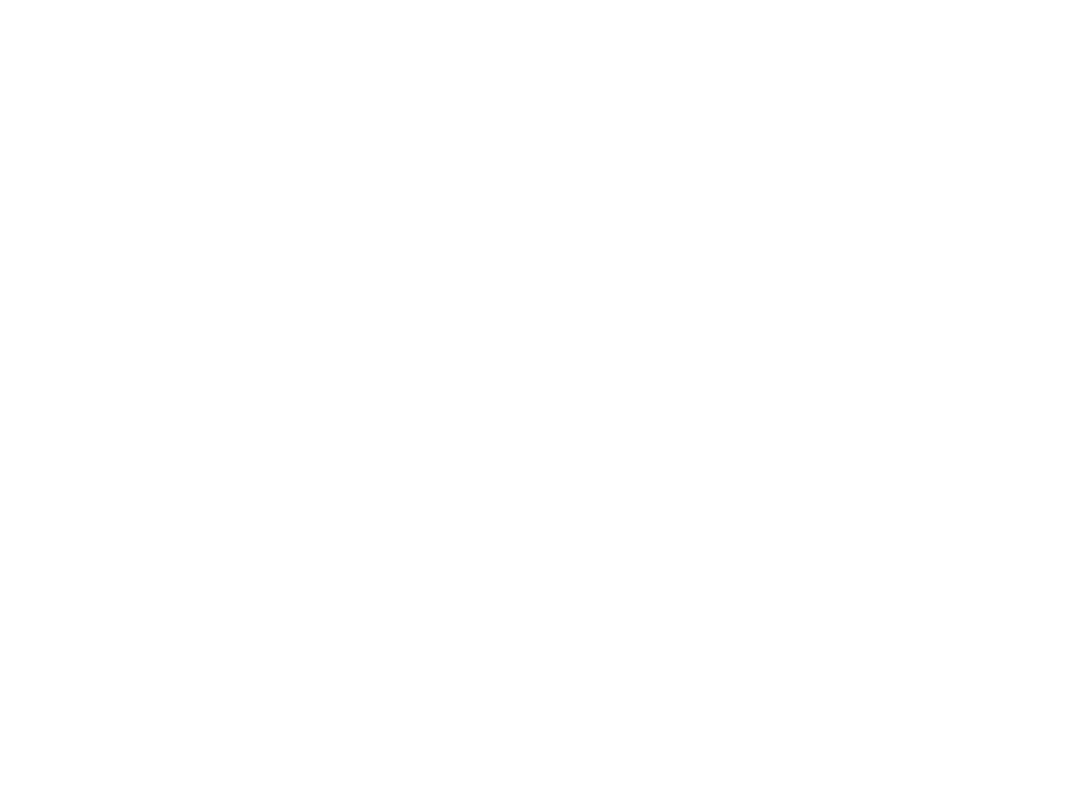
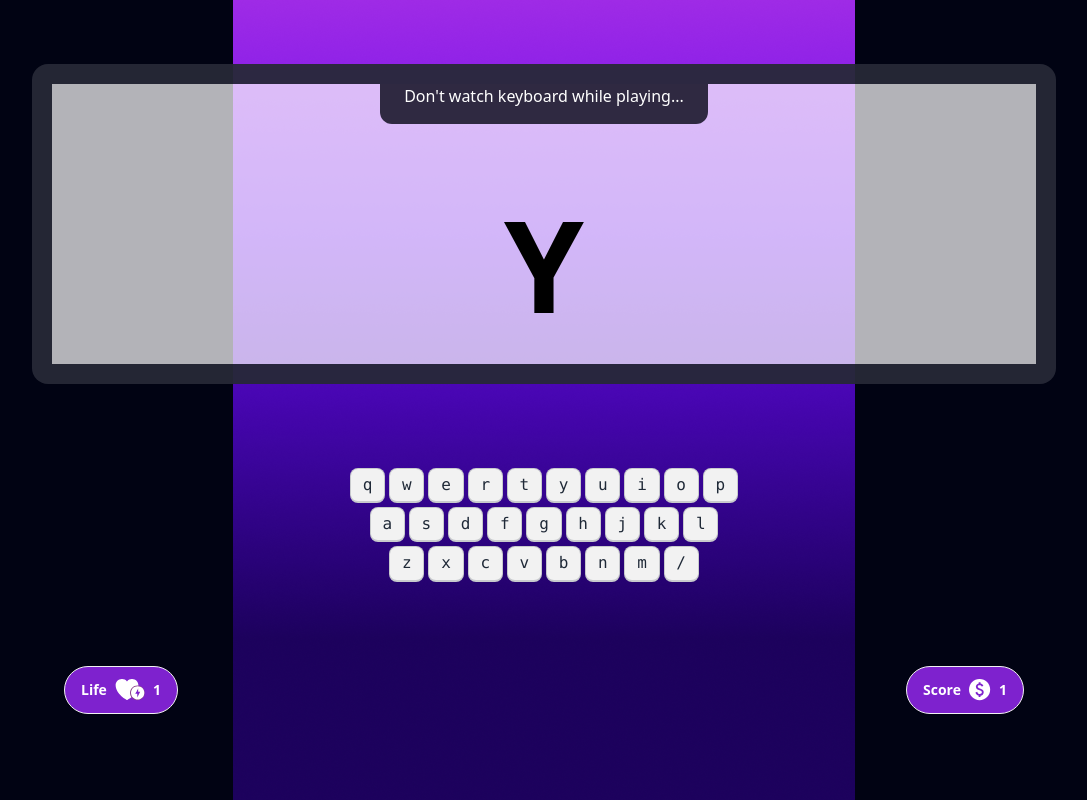
Before and after one commit to UrbiDebnath/Alpha-Clash1, a plain HTML site: page index.html in a window 1280 px wide. Shown: the whole page, without its empty margins (96-1183 px from the left). Drawn offline with nearby package versions, Linux system fonts and the light colour scheme.

Commit message:
add next part

```diff
--- a/index.html
+++ b/index.html
@@ -9,14 +9,85 @@
     <link rel="stylesheet" href="style/style.css">
 </head>
 <body>
-    <section class="home">
+    <main class="min-h-screen bg-[#010313] bg-[url(images/background.png)] bg-no-repeat bg-center">
 
-    </section>
-    <section class="play">
+        <!--Home Section-->
+        <section class="home min-h-screen text-white flex justify-center  items-center hidden">
+           <div class="flex flex-col items-center gap-10">
+            <h1 class="text-8xl font-anton uppercase">Alpha Clash Pro</h1>
+            <p>Unleash Your Keyboard Kun g Fu : Press “Enter” to Play</p>
+            <button class="btn bg-white text-black">Play Now</button>
+           </div>
+        </section>
 
-    </section>
-    <section class="score">
+        <!--playground section-->
+        <section class="play">
+           <div class="flex flex-col items-center gap-20 pt-16">
+            <!--screen-->
+            <div class="artboard artboard-horizontal phone-6 border-[20px] rounded-2xl border-[#010313CC] bg-[#FFFFFFB3]">
+                <div class="flex justify-center">
+                    <p class="bg-[#2F2941] px-6 pb-4 rounded-b-xl text-white">Don't watch keyboard while playing...</p>
+                </div>
+                <div class="flex justify-center items-center h-full">
+                    <p class="text-black text-9xl font-bold">Y</p>
+                </div>
+            </div>
+            <!--keyboard start-->
+            <div>
+                <div class="my-1 flex w-full justify-center gap-1">
+                    <kbd class="kbd">q</kbd>
+                    <kbd class="kbd">w</kbd>
+                    <kbd class="kbd">e</kbd>
+                    <kbd class="kbd">r</kbd>
+                    <kbd class="kbd">t</kbd>
+                    <kbd class="kbd">y</kbd>
+                    <kbd class="kbd">u</kbd>
+                    <kbd class="kbd">i</kbd>
+                    <kbd class="kbd">o</kbd>
+                    <kbd class="kbd">p</kbd>
+                  </div>
+                  <div class="my-1 flex w-full justify-center gap-1">
+                    <kbd class="kbd">a</kbd>
+                    <kbd class="kbd">s</kbd>
+                    <kbd class="kbd">d</kbd>
+                    <kbd class="kbd">f</kbd>
+                    <kbd class="kbd">g</kbd>
+                    <kbd class="kbd">h</kbd>
+                    <kbd class="kbd">j</kbd>
+                    <kbd class="kbd">k</kbd>
+                    <kbd class="kbd">l</kbd>
+                  </div>
+                  <div class="my-1 flex w-full justify-center gap-1">
+                    <kbd class="kbd">z</kbd>
+                    <kbd class="kbd">x</kbd>
+                    <kbd class="kbd">c</kbd>
+                    <kbd class="kbd">v</kbd>
+                    <kbd class="kbd">b</kbd>
+                    <kbd class="kbd">n</kbd>
+                    <kbd class="kbd">m</kbd>
+                    <kbd class="kbd">/</kbd>
+                  </div>
+            </div>
+            <!--keyboard end-->
+            <!--lifeline-->
+            <div class="flex justify-between w-3/4">
+                <button class="btn rounded-full bg-purple-700 text-white px-4">
+                    Life
+                    <img src="images/heart.svg" alt="">
+                    <span>1</span>
+                </button>
+                <button class="btn rounded-full bg-purple-700 text-white px-4">
+                    Score
+                    <img src="images/dollar.svg" alt="">
+                    <span>1</span>
+                </button>
 
-    </section>
+            </div>
+           </div>
+        </section>
+        <section class="score">
+
+        </section>
+    </main>
 </body>
 </html>
```
Also changed, not shown: images/dollar.svg (added), images/heart.svg (added).
